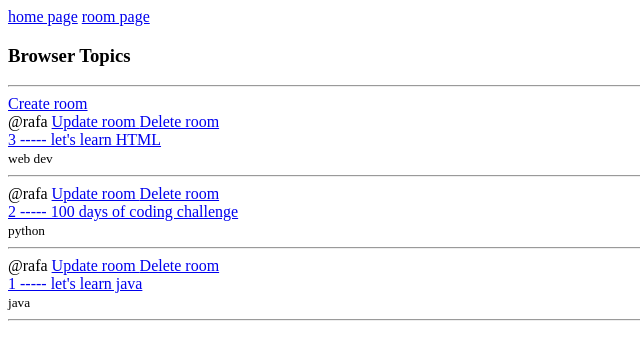
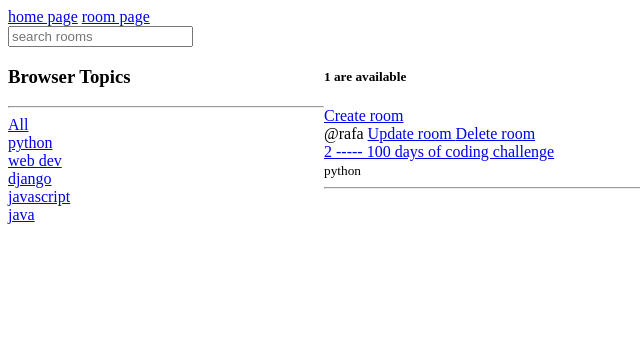
Before and after one commit to rafa-houssam/Django, a Django app: a page that uses templates/navbar.html in a window 1280 px wide. Shown: the top 360 px of the page, without its empty margins (0-640 px from the left). Run offline with Django 5.2, Linux system fonts and the light colour scheme; data comes from the database, SQL or seed files in the repository.

Commit message:
finished search functionality

```diff
--- a/base/templates/base/home.html
+++ b/base/templates/base/home.html
@@ -4,15 +4,27 @@
 <style>
     .home-container{
         display: grid;
-        grid-template-column: 1fr 3fr;
+        grid-template-columns: 1fr 3fr;
     }
 </style>
 <div class="home-container">
     <div>
         <h3>Browser Topics</h3>
         <hr>
+        <div>
+            <a href="{% url 'home' %}">All</a>
+        </div>
+        {% for topic in topics%}
+        <div>
+            <a href="{% url 'home' %}?q={{topic.name}}">{{topic.name}}</a>
+
+
+        </div>
+        {% endfor%}
+
     </div>
     <div>
+        <h5>{{room_count}} are available</h5>
         <a href="{% url 'create-room' %}">Create room </a>
     <div>
         {% for room in rooms %}
--- a/base/views.py
+++ b/base/views.py
@@ -1,6 +1,7 @@
 from django.shortcuts import render,redirect
-from .models import Room
+from .models import Room,Topic
 from .forms import RoomForm
+from django.db.models import Q
 
 # Create from django.http import HttpResponse
 
@@ -10,8 +11,11 @@ from .forms import RoomForm
 
 #        ]
 def home(request):
-    rooms=Room.objects.all()
-    context={'rooms':rooms}
+    q=request.GET.get('q') if request.GET.get('q') !=None else ''
+    rooms=Room.objects.filter(Q(topic__name__icontains=q) |Q(name__icontains=q)|Q(description__icontains=q))
+    topics=Topic.objects.all()
+    room_count=rooms.count()
+    context={'rooms':rooms,'topics':topics,'room_count':room_count}
     return render(request,'base/home.html',context);
 def room(request,pk):
     room=Room.objects.get(id=pk)
--- a/templates/navbar.html
+++ b/templates/navbar.html
@@ -9,6 +9,9 @@
 <body>
     <a href="/"> home page</a>
     <a href="/room">room page </a>
+    <form method='GET' action="{% url 'home'%}">
+        <input type="text" name='q' placeholder="search rooms">
+    </form>
 
 </body>
 </html>
```
